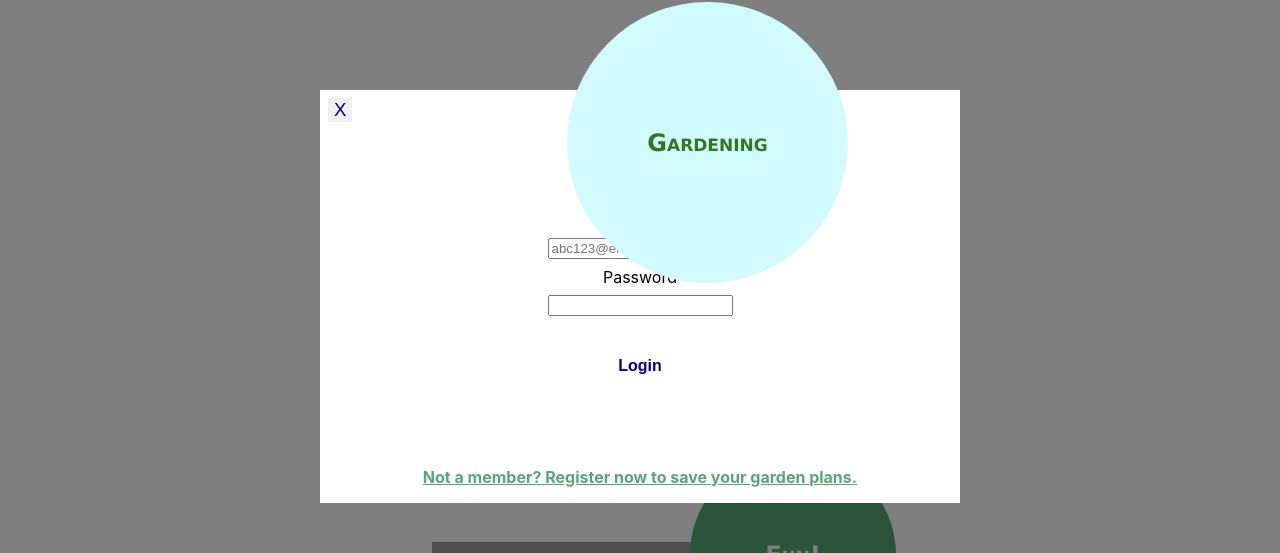
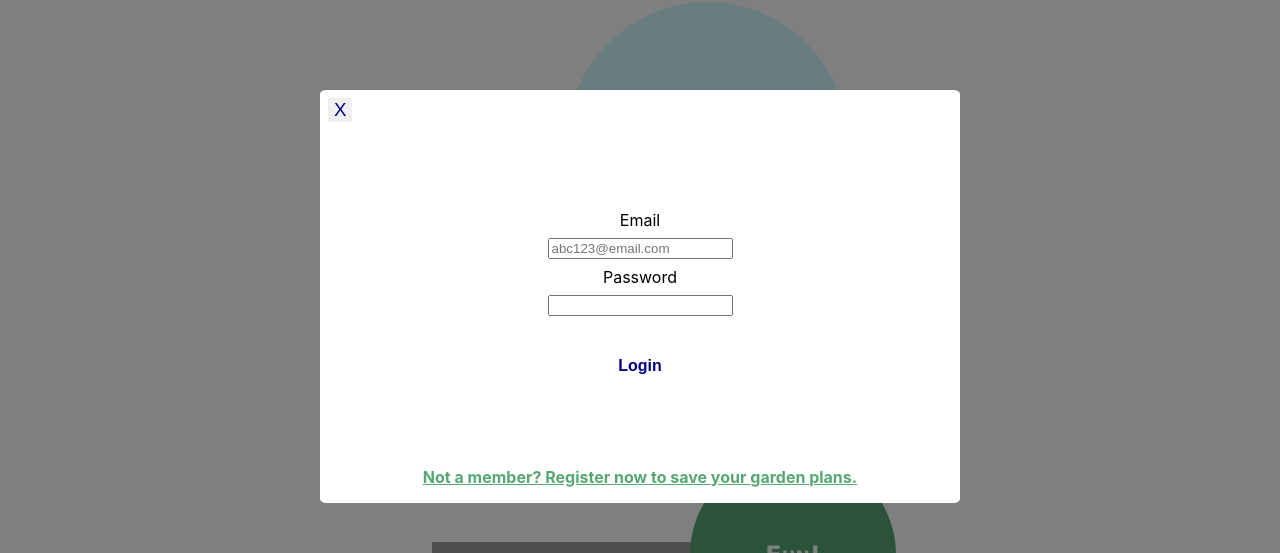
Before and after one commit to shaunwcolley/garden-planner, a React (Create React App) app: page / in a window 1280 px wide. Both pictures are taken after a click on the button "Login". Shown: the part 110-663 px from the top of the page. Built offline with nearby package versions, Linux system fonts and the light colour scheme; grey boxes are pictures that could not be loaded.

Commit message:
minor adjustment on popup

```diff
--- a/src/css/Popup.css
+++ b/src/css/Popup.css
@@ -8,6 +8,7 @@
   bottom: 0;
   margin: auto;
   background-color: rgba(0,0,0, 0.5);
+  z-index: 2;
 }
 .popup-inner {
   position: absolute;
@@ -16,6 +17,7 @@
   top: 25%;
   margin: auto;
   background: white;
+  border-radius: 1%;
 }
 
 .close-popup {
```
